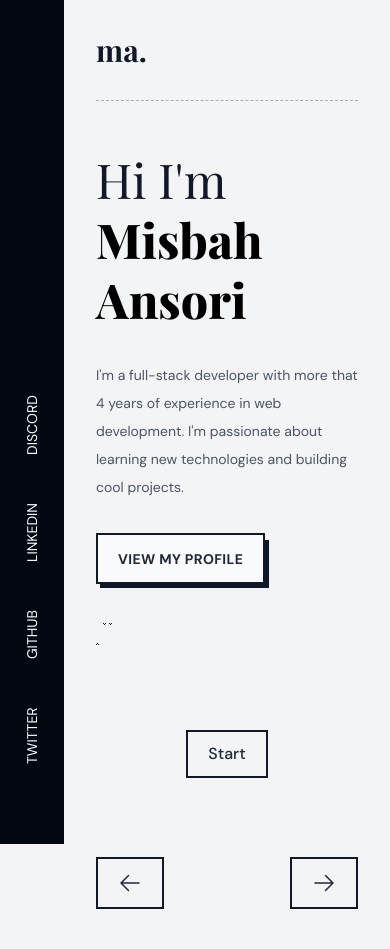
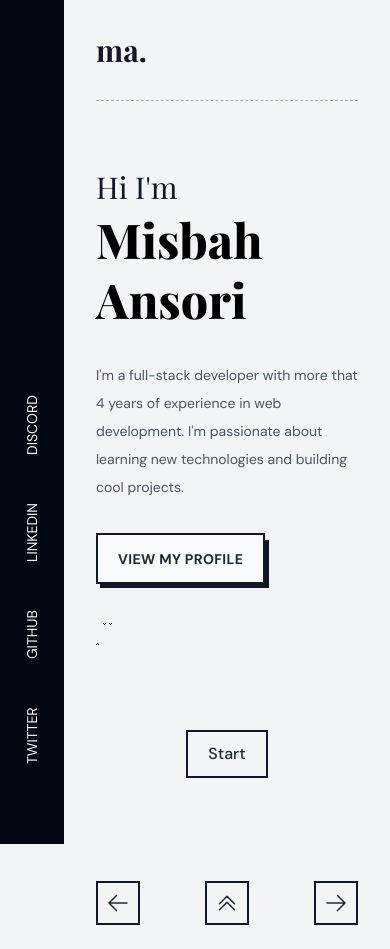
Before and after one commit to misbahansori/misbah.dev, a Nuxt app: page / in a window 390 px wide. Built offline with nearby package versions, Linux system fonts and the light colour scheme.

Commit message:
Feat : add controll

```diff
--- a/app.vue
+++ b/app.vue
@@ -74,7 +74,8 @@ const links = [
           >
             <div class="flex flex-col gap-8">
               <h1 class="text-5xl/tight md:text-7xl/tight font-serif">
-                Hi I'm <br />
+                <span class="text-3xl md:text-7xl">Hi I'm</span>
+                <br />
                 <span class="font-extrabold text-black">Misbah Ansori</span>
               </h1>
               <p class="text-gray-600 leading-loose text-sm md:text-base">
--- a/components/Game.vue
+++ b/components/Game.vue
@@ -236,11 +236,11 @@ useIntervalFn(() => {
       </div>
     </div>
     <div
-      class="absolute inset-0 flex items-end justify-between md:hidden translate-y-6"
+      class="absolute inset-0 flex items-end justify-between md:hidden translate-y-10"
     >
       <button
         @click="move('left')"
-        class="relative z-10 block px-5 py-3 overflow-hidden font-medium leading-tight text-gray-800 transition-colors duration-300 ease-out border-2 border-gray-900 group-hover:text-white"
+        class="relative z-10 block px-2 py-2 overflow-hidden font-medium leading-tight text-gray-800 transition-colors duration-300 ease-out border-2 border-gray-900 group-hover:text-white"
       >
         <svg
           class="w-6 h-6"
@@ -259,8 +259,28 @@ useIntervalFn(() => {
         </svg>
       </button>
       <button
+        @click="fire"
+        class="relative z-10 block px-2 py-2 overflow-hidden font-medium leading-tight text-gray-800 transition-colors duration-300 ease-out border-2 border-gray-900 group-hover:text-white"
+      >
+        <svg
+          class="w-6 h-6"
+          fill="none"
+          stroke="currentColor"
+          stroke-width="1.5"
+          viewBox="0 0 24 24"
+          xmlns="http://www.w3.org/2000/svg"
+          aria-hidden="true"
+        >
+          <path
+            stroke-linecap="round"
+            stroke-linejoin="round"
+            d="M4.5 12.75l7.5-7.5 7.5 7.5m-15 6l7.5-7.5 7.5 7.5"
+          ></path>
+        </svg>
+      </button>
+      <button
         @click="move('right')"
-        class="relative z-10 block px-5 py-3 overflow-hidden font-medium leading-tight text-gray-800 transition-colors duration-300 ease-out border-2 border-gray-900 group-hover:text-white"
+        class="relative z-10 block px-2 py-2 overflow-hidden font-medium leading-tight text-gray-800 transition-colors duration-300 ease-out border-2 border-gray-900 group-hover:text-white"
       >
         <svg
           class="w-6 h-6"
```
